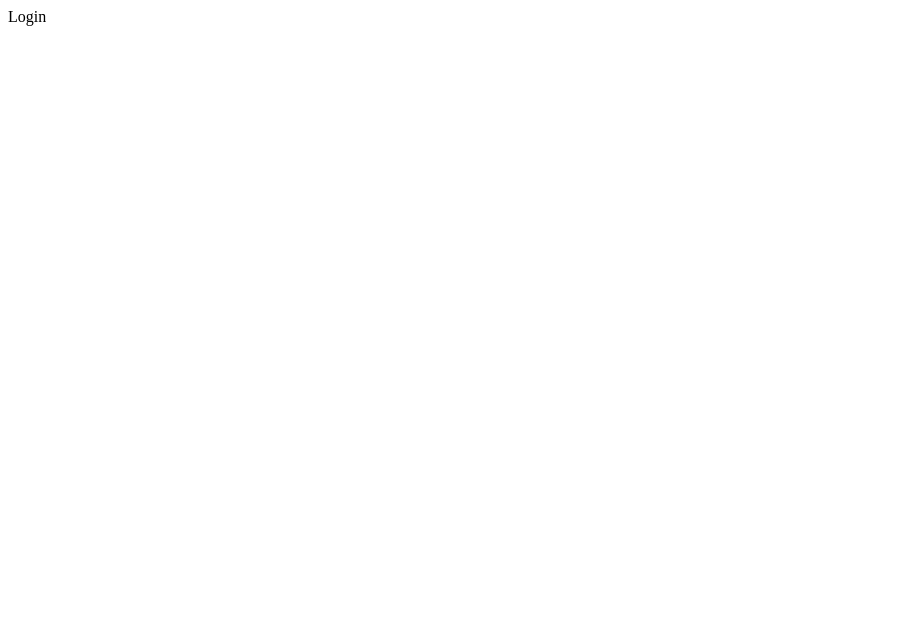
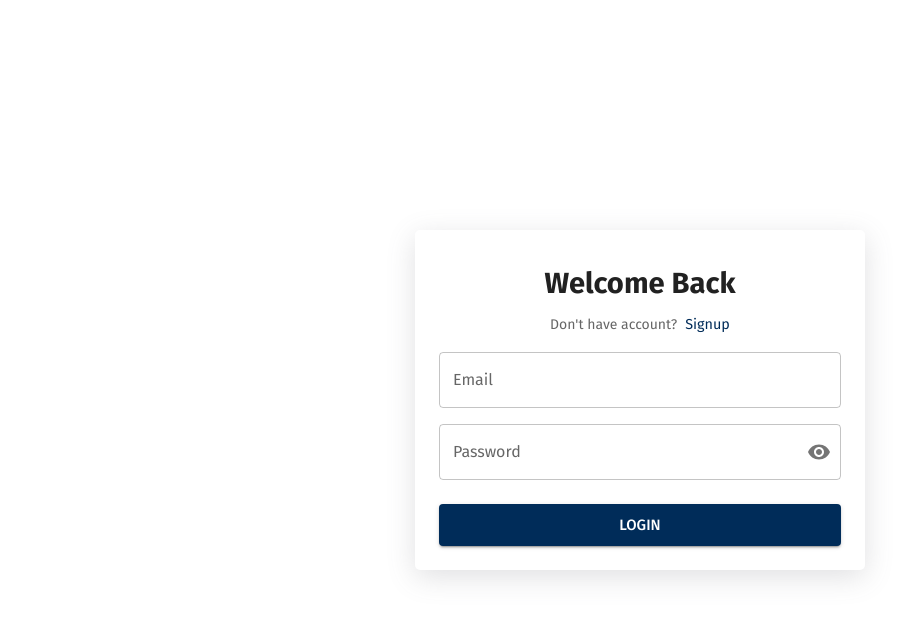
Before and after one commit to Usman011/react-blog-app, a React (Vite) app: page /login in a window 1280 px wide. Shown: the top 620 px of the page, without its empty margins (0-924 px from the left). Built offline with nearby package versions, Linux system fonts and the light colour scheme; the HTML template or start-up script is replaced by a standard one.

Commit message:
creates login and signup pages

```diff
--- a/src/App.tsx
+++ b/src/App.tsx
@@ -1,6 +1,6 @@
 import { useMemo } from 'react'
 import { RouterProvider } from 'react-router-dom'
-import { ThemeProvider } from '@mui/material'
+import { CssBaseline, ThemeProvider } from '@mui/material'
 import { CustomTheme, ThemeVariantsProps } from 'theme'
 import { router } from 'constants'
 
@@ -9,6 +9,7 @@ function App() {
 
   return (
     <ThemeProvider theme={activeTheme}>
+      <CssBaseline />
       <RouterProvider router={router} />
     </ThemeProvider>
   )
--- /dev/null
+++ b/src/components/LoginForm/index.tsx
@@ -0,0 +1,46 @@
+import { yupResolver } from '@hookform/resolvers/yup'
+import { Box, Button } from '@mui/material'
+import { useForm } from 'react-hook-form'
+import { loginValidationSchema } from './validationSchema'
+import InputField from 'components/common/InputField'
+import { FIELDS, ILoginForm, INPUT_TYPES, LABELS } from 'types/form.types'
+
+const LoginForm = () => {
+  const initialValues: ILoginForm = {
+    email: '',
+    password: ''
+  }
+  const { handleSubmit, control, reset } = useForm({
+    resolver: yupResolver(loginValidationSchema),
+    defaultValues: initialValues
+  })
+
+  const onSubmitHandler = (values: ILoginForm) => {
+    console.log(values)
+    reset(initialValues)
+  }
+
+  return (
+    <Box>
+      <form onSubmit={handleSubmit(onSubmitHandler)}>
+        <Box>
+          <InputField name={FIELDS.EMAIL} label={LABELS.EMAIL} control={control} />
+          <InputField
+            name={FIELDS.PASSWORD}
+            label={LABELS.PASSWORD}
+            type={INPUT_TYPES.PASSWORD}
+            control={control}
+          />
+
+          <Box mt={4}>
+            <Button variant='contained' fullWidth type='submit' size='large'>
+              Login
+            </Button>
+          </Box>
+        </Box>
+      </form>
+    </Box>
+  )
+}
+
+export default LoginForm
--- /dev/null
+++ b/src/components/LoginForm/validationSchema.ts
@@ -0,0 +1,6 @@
+import * as Yup from 'yup'
+
+export const loginValidationSchema = Yup.object({
+  email: Yup.string().email('Email must be valid').required('Email must required.'),
+  password: Yup.string().required('Password is required')
+})
--- /dev/null
+++ b/src/components/SignupForm/index.tsx
@@ -0,0 +1,63 @@
+import { yupResolver } from '@hookform/resolvers/yup'
+import { Box, Button } from '@mui/material'
+import { useForm } from 'react-hook-form'
+import InputField from 'components/common/InputField'
+import { FIELDS, INPUT_TYPES, ISignupForm, LABELS } from 'types/form.types'
+import { signupValidationSchema } from './validationSchema'
+
+const SignupForm = () => {
+  const initialValues: ISignupForm = {
+    name: '',
+    email: '',
+    password: '',
+    confirmPassword: ''
+  }
+  const { handleSubmit, control, reset } = useForm({
+    resolver: yupResolver(signupValidationSchema),
+    defaultValues: initialValues
+  })
+
+  const onSubmitHandler = (values: ISignupForm) => {
+    console.log(values)
+    reset(initialValues)
+  }
+
+  return (
+    <Box>
+      <form onSubmit={handleSubmit(onSubmitHandler)}>
+        <Box>
+          <InputField name={FIELDS.NAME} label={LABELS.NAME} control={control} />
+
+          <InputField
+            name={FIELDS.EMAIL}
+            label={LABELS.EMAIL}
+            type={INPUT_TYPES.EMAIL}
+            control={control}
+          />
+
+          <InputField
+            name={FIELDS.PASSWORD}
+            label={LABELS.PASSWORD}
+            type={INPUT_TYPES.PASSWORD}
+            control={control}
+          />
+
+          <InputField
+             name={FIELDS.CONFIRM_PASSWORD}
+            label={LABELS.CONFIRM_PASSWORD}
+            type={INPUT_TYPES.PASSWORD}
+            control={control}
+          />
+
+          <Box mt={4}>
+            <Button variant='contained' fullWidth type='submit' size='large'>
+              Login
+            </Button>
+          </Box>
+        </Box>
+      </form>
+    </Box>
+  )
+}
+
+export default SignupForm
--- /dev/null
+++ b/src/components/SignupForm/validationSchema.ts
@@ -0,0 +1,15 @@
+import * as Yup from 'yup'
+
+export const signupValidationSchema = Yup.object({
+  name: Yup.string().required('Name is required'),
+  email: Yup.string().email('Email must be valid').required('Email must required.'),
+  password: Yup.string()
+    .required('Password is required')
+    .matches(
+      /^(?=.*[a-z])(?=.*[A-Z])(?=.*\d)(?=.*[@$!%*?&])[A-Za-z\d@$!%*?&]{8,}$/,
+      'Password must contain at least one lowercase letter, one uppercase letter, one digit, and one special character, and be at least 8 characters long'
+    ),
+  confirmPassword: Yup.string()
+    .required('Confirm Password is required')
+    .oneOf([Yup.ref('password')], 'Passwords must match')
+})
--- a/src/pages/Login/index.tsx
+++ b/src/pages/Login/index.tsx
@@ -1,7 +1,55 @@
+import { Link } from 'react-router-dom'
+import { Container, Typography } from '@mui/material'
 import Box from '@mui/material/Box'
+import { styled } from '@mui/system'
+
+import LoginForm from 'components/LoginForm'
+import { Flex } from 'components/common/Design'
+import { ROUTES } from 'types/routes.types'
 
 const Login = () => {
-  return <Box>Login</Box>
+  return (
+    <Wrapper maxWidth='lg'>
+      <FormBox>
+        <Typography variant='h4' fontWeight='bold' mt={2}>
+          Welcome Back
+        </Typography>
+        <Flex alignItems='center' mt={2}>
+          <Typography variant='body2' color='lightText'>
+            Don't have account?
+          </Typography>
+          <StyledLink to={ROUTES.SIGNUP}>Signup</StyledLink>
+        </Flex>
+        <LoginForm />
+      </FormBox>
+    </Wrapper>
+  )
 }
 
 export default Login
+
+const FormBox = styled(Box)(() => ({
+  boxShadow: 'rgba(100, 100, 111, 0.2) 0px 7px 29px 0px',
+  backgroundColor: 'rgba(255, 255, 255, 1)',
+  padding: '1.5rem',
+  borderRadius: '5px',
+  maxWidth: '450px',
+  width: '100%',
+  display: 'flex',
+  flexDirection: 'column',
+  alignItems: 'center'
+}))
+
+const Wrapper = styled(Container)(() => ({
+  display: 'flex',
+  justifyContent: 'center',
+  alignItems: 'center',
+  minHeight: '100vh'
+}))
+
+const StyledLink = styled(Link)(({ theme }) => ({
+  fontSize: '.9rem',
+  textDecoration: 'none',
+  color: theme.palette.primary.main,
+  marginLeft: '.5rem'
+}))
--- a/src/pages/Signup/index.tsx
+++ b/src/pages/Signup/index.tsx
@@ -1,5 +1,54 @@
-const Signup = () => {
-  return <div>Signup</div>
+import { Link } from 'react-router-dom'
+import { Container, Typography } from '@mui/material'
+import Box from '@mui/material/Box'
+import { styled } from '@mui/system'
+import SignupForm from 'components/SignupForm'
+import { Flex } from 'components/common/Design'
+import { ROUTES } from 'types/routes.types'
+
+const Login = () => {
+  return (
+    <Wrapper maxWidth='lg'>
+      <FormBox>
+        <Typography variant='h4' fontWeight='bold' mt={2}>
+          Create An Account
+        </Typography>
+        <Flex alignItems='center' mt={2}>
+          <Typography variant='body2' color='lightText'>
+            Already have account?
+          </Typography>
+          <StyledLink to={ROUTES.LOGIN}>Login</StyledLink>
+        </Flex>
+        <SignupForm />
+      </FormBox>
+    </Wrapper>
+  )
 }
 
-export default Signup
+export default Login
+
+const FormBox = styled(Box)(() => ({
+  boxShadow: 'rgba(100, 100, 111, 0.2) 0px 7px 29px 0px',
+  backgroundColor: 'rgba(255, 255, 255, 1)',
+  padding: '1.5rem',
+  borderRadius: '5px',
+  maxWidth: '450px',
+  width: '100%',
+  display: 'flex',
+  flexDirection: 'column',
+  alignItems: 'center'
+}))
+
+const Wrapper = styled(Container)(() => ({
+  display: 'flex',
+  justifyContent: 'center',
+  alignItems: 'center',
+  minHeight: '100vh'
+}))
+
+const StyledLink = styled(Link)(({ theme }) => ({
+  fontSize: '.9rem',
+  textDecoration: 'none',
+  color: theme.palette.primary.main,
+  marginLeft: '.5rem'
+}))
--- a/src/theme/palette.ts
+++ b/src/theme/palette.ts
@@ -9,10 +9,12 @@ declare module '@mui/material/styles' {
   }
   interface Palette {
     customText: string
+    lightText: string
     customBackground: string
   }
   interface PaletteOptions {
     customText: string
+    lightText: string
     customBackground: string
     hover: string
   }
@@ -51,6 +53,7 @@ export const lightModePalette: PaletteOptions = {
     dark: '#388e3c'
   },
   customText: '#002c59',
+  lightText: '#666666',
   customBackground: '#fff',
   hover: '#64b5f6'
 }
@@ -88,6 +91,7 @@ export const darkModePalette: PaletteOptions = {
     dark: '#388e3c'
   },
   customText: '#fff',
+  lightText: '#666666',
   customBackground: '#020c1b',
   hover: '#64ffda'
 }
--- /dev/null
+++ b/src/types/form.types.ts
@@ -0,0 +1,37 @@
+export interface ILoginForm {
+  email: string
+  password: string
+}
+
+export interface ISignupForm {
+  email: string
+  password: string
+  name: string
+  confirmPassword: string
+}
+
+export enum FIELDS {
+  NAME = 'name',
+  PASSWORD = 'password',
+  EMAIL = 'email',
+  CONFIRM_PASSWORD = 'confirmPassword'
+}
+
+export enum LABELS {
+  NAME = 'Name',
+  PASSWORD = 'Password',
+  EMAIL = 'Email',
+  CONFIRM_PASSWORD = 'Confirm Password'
+}
+
+export enum INPUT_TYPES {
+  NUMBER = 'number',
+  EMAIL = 'email',
+  PASSWORD = 'password',
+  TEXT = 'text',
+  CHECKBOX = 'checkbox',
+  RADIO = 'radio',
+  DATE = 'date',
+  FILE = 'file',
+  SELECT = 'select',
+}
--- /dev/null
+++ b/src/types/routes.types.ts
@@ -0,0 +1,5 @@
+export enum ROUTES {
+  SIGNUP = '/signup',
+  LOGIN = '/login',
+  HOME = '/home'
+}
```
Also changed, not shown: src/constants/route.constants.tsx (+6 -5 lines).
